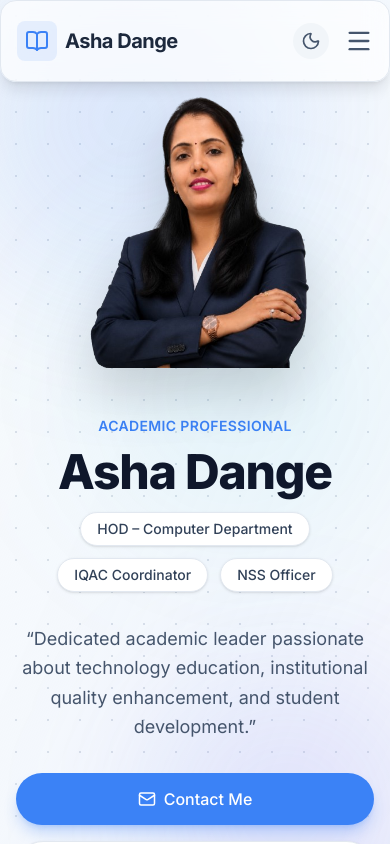
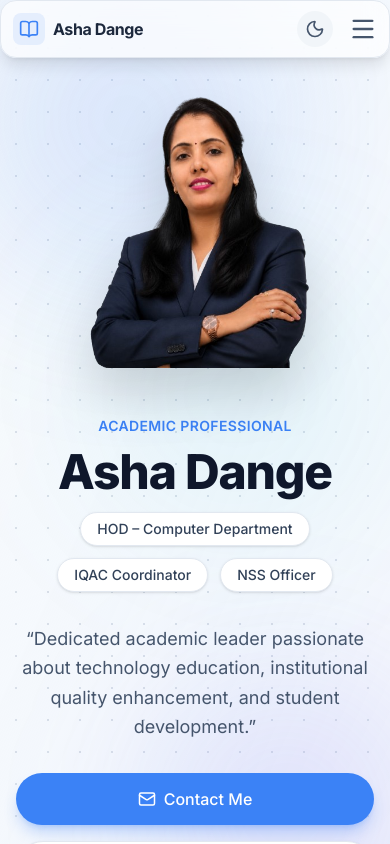
Before and after one commit to balaji3245/Asha-Dange-portfolio, a React (Vite) app: page / in a window 390 px wide. Shown: the top 844 px of the page. Built offline with nearby package versions, Linux system fonts and the light colour scheme.

Commit message:
fix: reduce navbar height and size on mobile (h-14 mobile, h-20 desktop)

```diff
--- a/src/components/layout/Navbar.jsx
+++ b/src/components/layout/Navbar.jsx
@@ -16,15 +16,16 @@ export default function Navbar() {
 
   return (
     <nav className="fixed w-full z-50 top-0 transition-all duration-300 glass-card rounded-none border-t-0 border-x-0 border-b border-slate-200 dark:border-white/10 bg-white/80 dark:bg-primary-light/80">
-      <div className="max-w-7xl mx-auto px-4 sm:px-6 lg:px-8">
-        <div className="flex justify-between items-center h-20">
+      <div className="max-w-7xl mx-auto px-3 sm:px-6 lg:px-8">
+        <div className="flex justify-between items-center h-14 sm:h-20">
 
           {/* Logo */}
           <div className="flex-shrink-0 flex items-center gap-2 cursor-pointer" onClick={() => window.scrollTo(0,0)}>
-            <div className="p-2 bg-secondary/10 dark:bg-accent/10 rounded-lg text-secondary dark:text-accent flex-shrink-0">
-              <BookOpen size={24} />
+            <div className="p-1.5 sm:p-2 bg-secondary/10 dark:bg-accent/10 rounded-lg text-secondary dark:text-accent flex-shrink-0">
+              <BookOpen size={20} className="sm:hidden" />
+              <BookOpen size={24} className="hidden sm:block" />
             </div>
-            <span className="font-bold text-xl tracking-tight text-slate-800 dark:text-white">
+            <span className="font-bold text-base sm:text-xl tracking-tight text-slate-800 dark:text-white">
               Asha Dange
             </span>
           </div>
```
